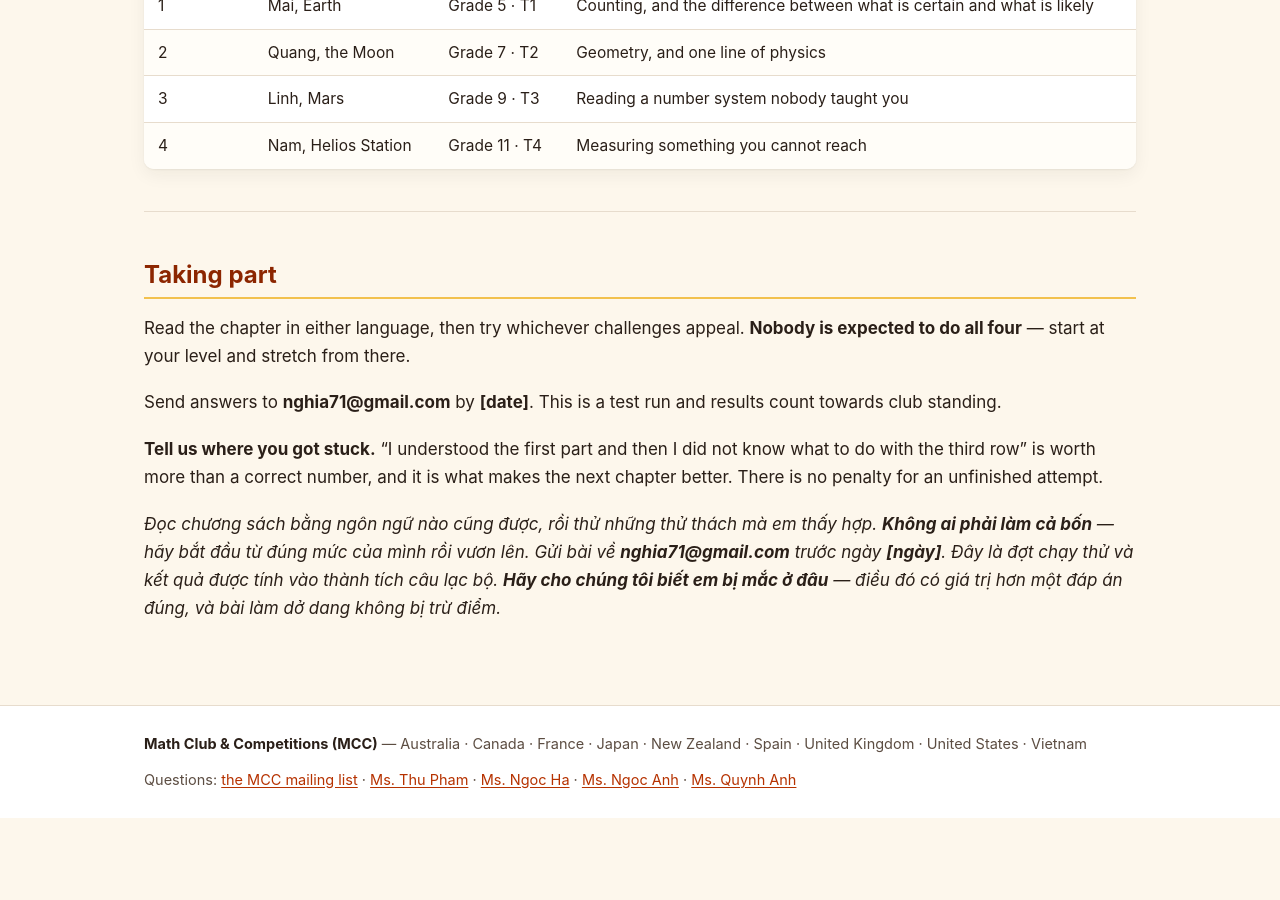
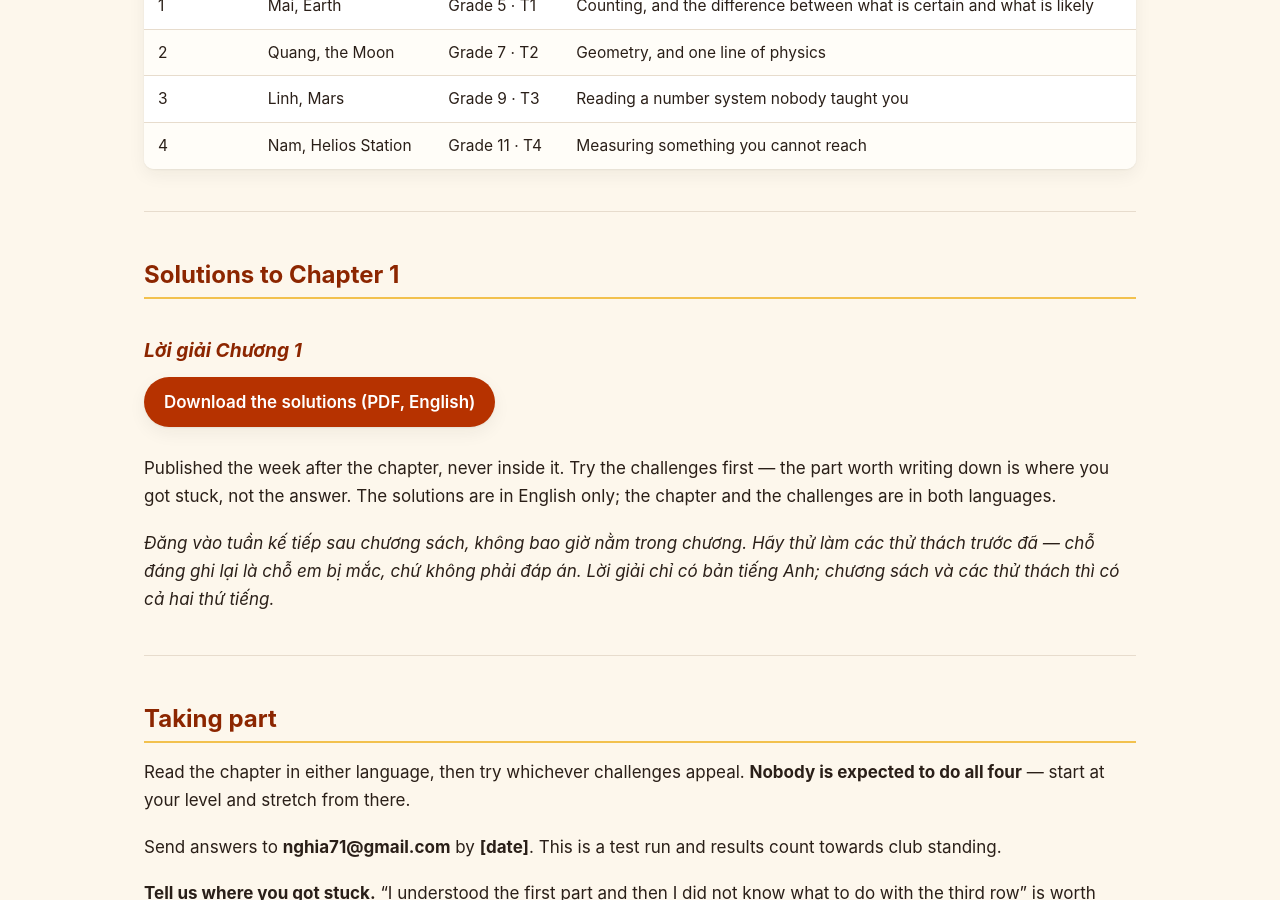
Before and after one commit to nghia71/nghia71.github.io, a Jekyll site: the page built from uncounted-worlds.md, in a window 1280 px wide and 900 px high, scrolled down 1790 px. Built offline with Jekyll 4.4.1, drawn with Linux system fonts in a browser that asks for light colours; before the commit the page ends 2608 px from its top, so only the background shows below that.

Commit message:
Chapter 1 multiple reads done

```diff
--- a/uncounted-worlds.md
+++ b/uncounted-worlds.md
@@ -53,6 +53,18 @@ About half an hour to read.
 
 ---
 
+## Solutions to Chapter 1
+
+### *Lời giải Chương 1*
+
+<p><a class="btn" href="./uw/The-Uncounted-Worlds-001-Solutions.pdf">Download the solutions (PDF, English)</a></p>
+
+Published the week after the chapter, never inside it. Try the challenges first — the part worth writing down is where you got stuck, not the answer. The solutions are in English only; the chapter and the challenges are in both languages.
+
+*Đăng vào tuần kế tiếp sau chương sách, không bao giờ nằm trong chương. Hãy thử làm các thử thách trước đã — chỗ đáng ghi lại là chỗ em bị mắc, chứ không phải đáp án. Lời giải chỉ có bản tiếng Anh; chương sách và các thử thách thì có cả hai thứ tiếng.*
+
+---
+
 ## Taking part
 
 Read the chapter in either language, then try whichever challenges appeal. **Nobody is expected to do all four** — start at your level and stretch from there.
```
Also changed, not shown: 3 other files.
